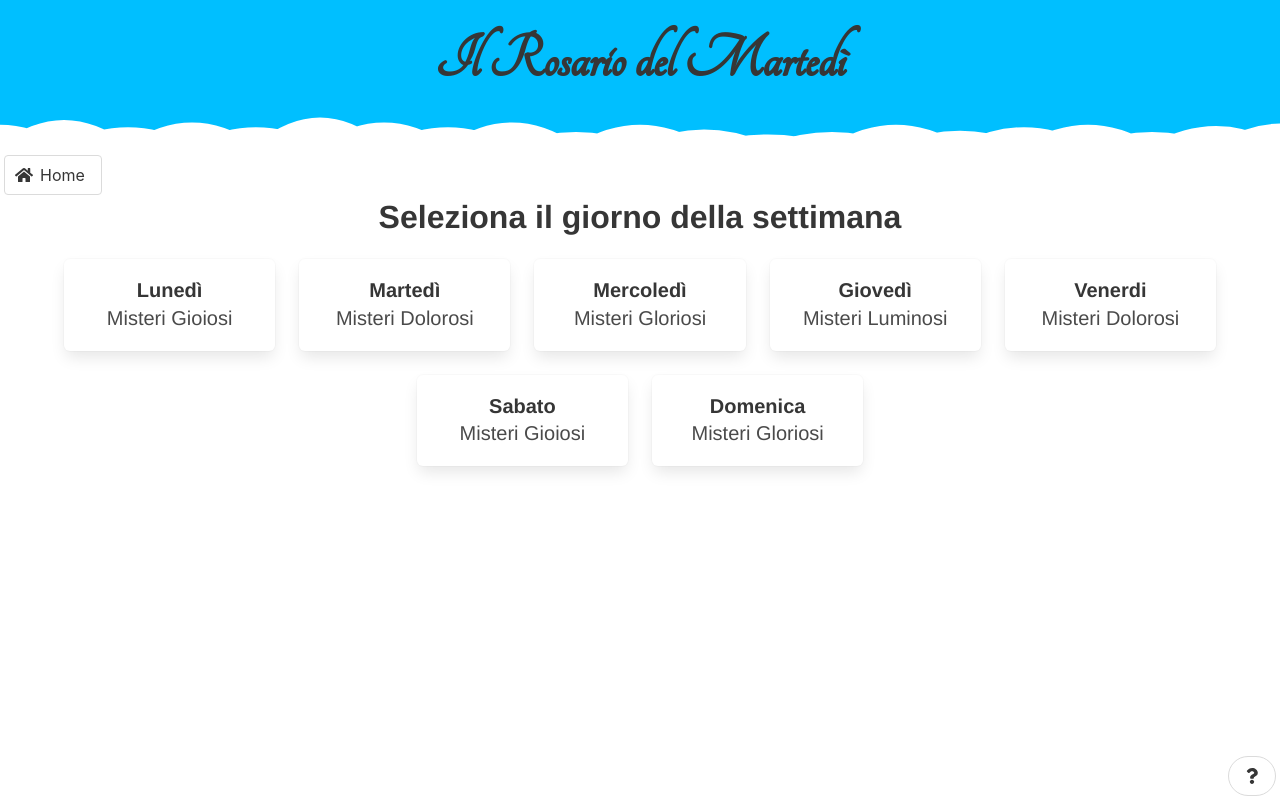
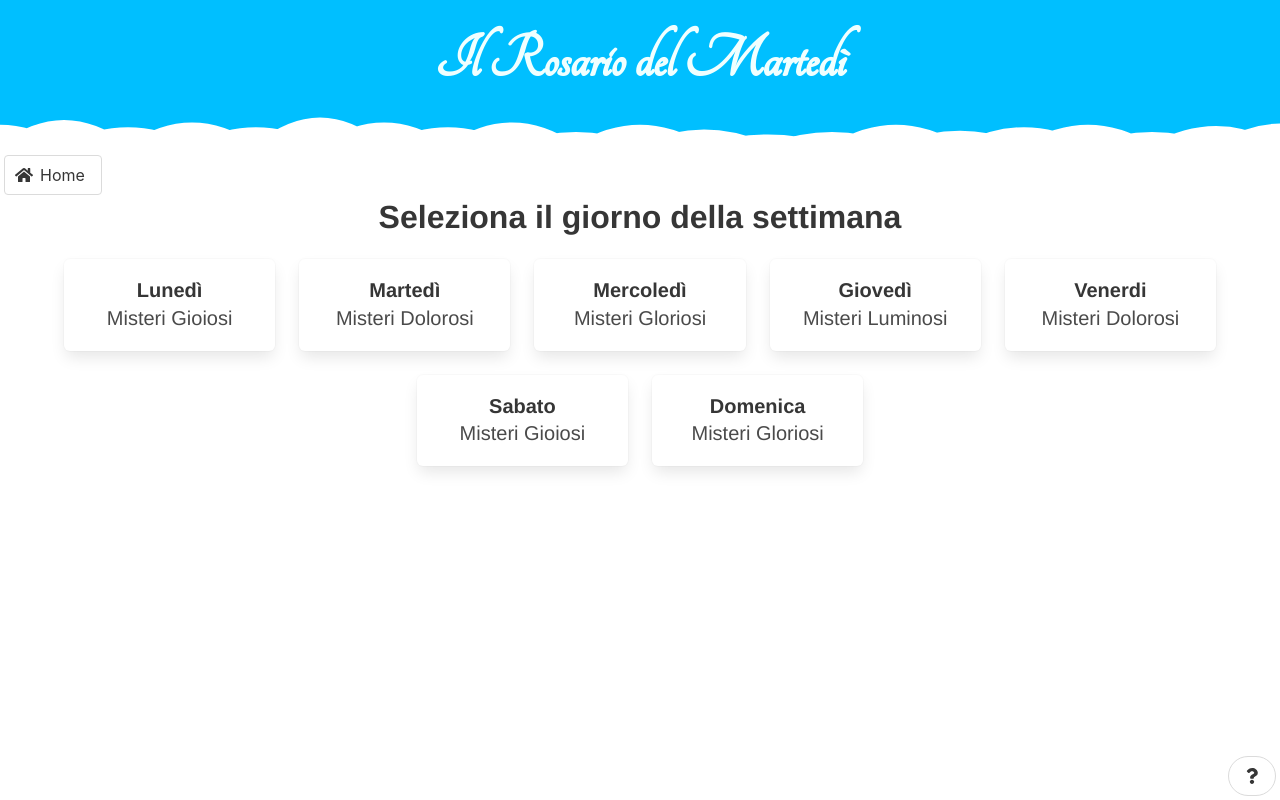
Before and after one commit to X-Media-Software/rosario_pwa, a Vue app: page /#/ in a window 1280 px wide. Built offline with nearby package versions, Linux system fonts and the light colour scheme.

Commit message:
Updated header color and manifest

```diff
--- a/src/views/Home.vue
+++ b/src/views/Home.vue
@@ -148,6 +148,7 @@ export default {
   background-color: var(--header-bg-color);
 }
 .header h1 {
+  color: azure;
   font-family: "Tangerine", cursive;
   font-size: 4em;
 }
```
Also changed, not shown: public/manifest.json.
